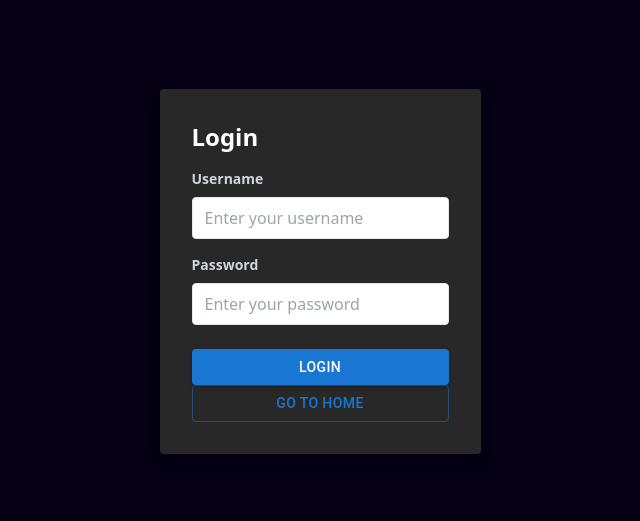
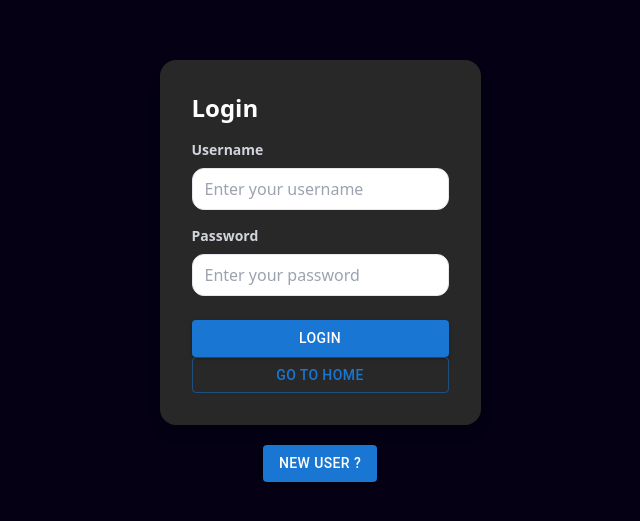
Before and after one commit to bendsp/AREA, a Next.js app in the folder client/web/: page / in a window 1280 px wide. Shown: the part 129-650 px from the top of the page, without its empty margins (320-960 px from the left). Built offline with nearby package versions, Linux system fonts and the light colour scheme.

Commit message:
feat(web): add register page & round corners

```diff
--- a/client/web/pages/login.tsx
+++ b/client/web/pages/login.tsx
@@ -1,11 +1,12 @@
 import Link from 'next/link';
 import Button from '@mui/material/Button';
+// import { TextField } from '@mui/material';
 import React from 'react';
 
 const LoginPage: React.FC = () => {
   return (
-    <div className="flex items-center justify-center h-screen bg-[#050014]">
-      <div className="bg-[#282828] p-8 rounded shadow-lg">
+    <div className="flex flex-col items-center justify-center h-screen bg-[#050014]">
+      <div className="bg-[#282828] p-8 rounded-2xl shadow-lg">
         <h2 className="text-2xl text-white font-bold mb-4">Login</h2>
 
         <div className="mb-4">
@@ -13,7 +14,7 @@ const LoginPage: React.FC = () => {
             Username
           </label>
           <input
-            className="border rounded w-full py-2 px-3"
+            className="border rounded-xl w-full py-2 px-3"
             type="text"
             id="username"
             name="username"
@@ -26,7 +27,7 @@ const LoginPage: React.FC = () => {
             Password
           </label>
           <input
-            className="border rounded w-full py-2 px-3"
+            className="border rounded-xl w-full py-2 px-3"
             type="password"
             id="password"
             name="password"
@@ -34,18 +35,58 @@ const LoginPage: React.FC = () => {
           />
         </div>
 
-        <Button variant="contained" fullWidth className="bg-[#240090] hover:bg-[#3300CC]">
+        <Button variant="contained" fullWidth className="font-sans font-bold rounded-xl bg-[#240090] hover:bg-[#3300CC]">
           Login
         </Button>
 
         <Link href="/home">
-          <Button variant="outlined" fullWidth className="mt-5 border-white text-white hover:border-[#240090] hover:text-[#240090]">
+          <Button variant="outlined" fullWidth className="rounded-xl mt-5 border-white text-white hover:border-[#240090]">
             Go to Home
           </Button>
         </Link>
       </div>
+
+      <Link href="/register" className="mt-5">
+        <Button variant="contained" fullWidth className="font-sans font-bold rounded-xl bg-[#240090] hover:bg-[#3300CC]">
+          New user ?
+        </Button>
+      </Link>
     </div>
   );
 };
 
 export default LoginPage;
+
+// const LoginPage = () => {
+//   return (
+//     <div className="flex items-center justify-center h-screen bg-[#050014]">
+//       <div className="bg-[#282828] p-8 rounded shadow-lg">
+//         <h2 className="text-2xl text-white font-bold mb-6">Login</h2>
+//         <div className="mb-4">
+//           <TextField
+//             variant="outlined"
+//             fullWidth
+//             id="username"
+//             label="Username"
+//             InputProps={{ classes: { root: 'rounded-xl' } }}
+//           />
+//         </div>
+//         <div className="mb-6">
+//           <TextField
+//             variant="outlined"
+//             fullWidth
+//             type="password"
+//             id="password"
+//             label="Password"
+//             InputProps={{ classes: { root: 'rounded-xl' } }}
+//           />
+//         </div>
+//         <Button variant="contained" fullWidth className="bg-[#240090] hover:bg-[#3300CC]">
+//           Login
+//         </Button>
+//       </div>
+//     </div>
+//   );
+// };
+
+// export default LoginPage;
--- /dev/null
+++ b/client/web/pages/register.tsx
@@ -0,0 +1,21 @@
+import React from 'react';
+import Link from 'next/link';
+import Button from '@mui/material/Button';
+
+const RegisterPage: React.FC = () => {
+    return (
+        <div className="flex items-center justify-center h-screen bg-[#050014]">
+        <div className="bg-[#282828] p-8 rounded shadow-lg">
+          <h2 className="text-2xl text-white font-bold mb-4">Register Page</h2>
+
+          <Link href="/login">
+            <Button variant="outlined" fullWidth className="border-white text-white hover:border-[#240090] hover:text-[#240090]">
+              Go to Login
+            </Button>
+          </Link>
+        </div>
+      </div>
+    )
+}
+
+export default RegisterPage;
```
